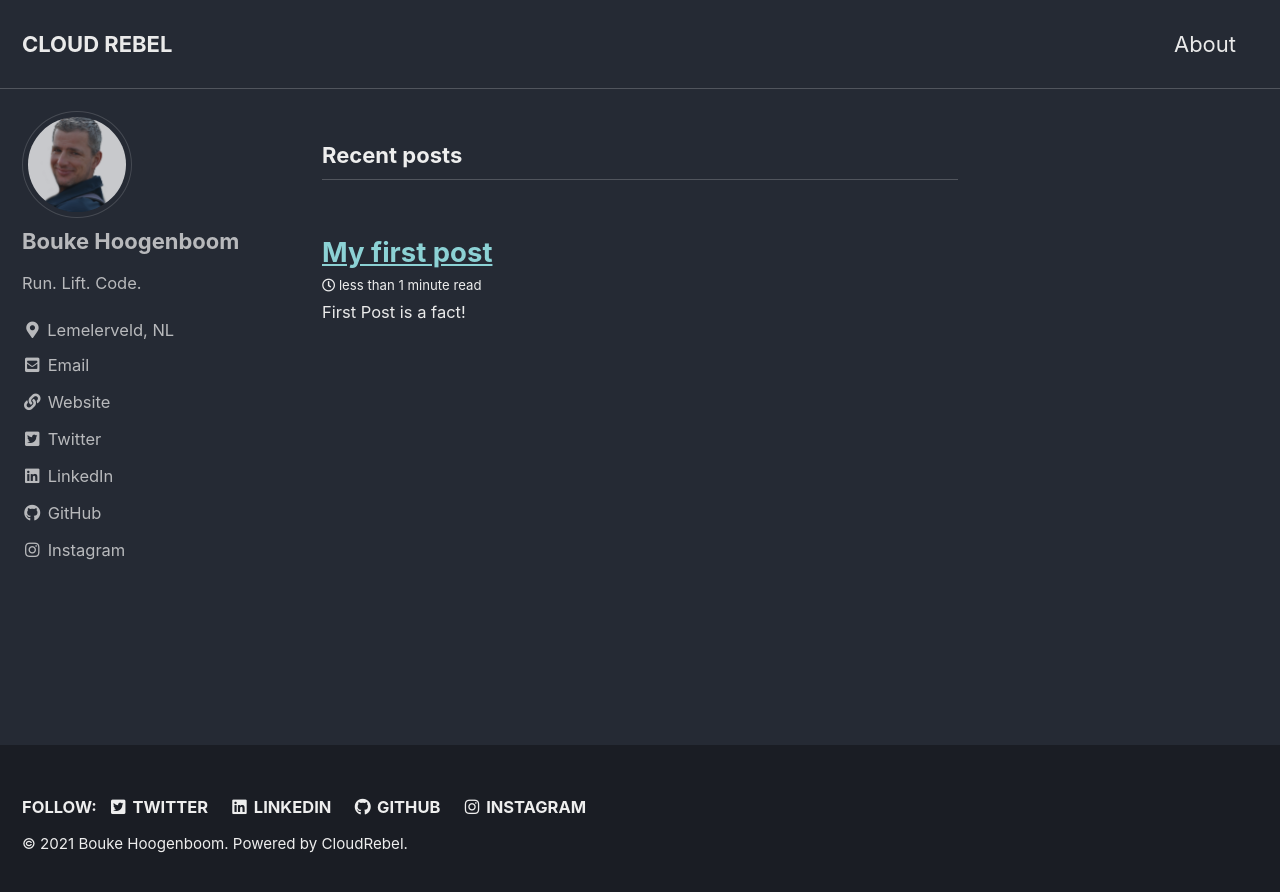
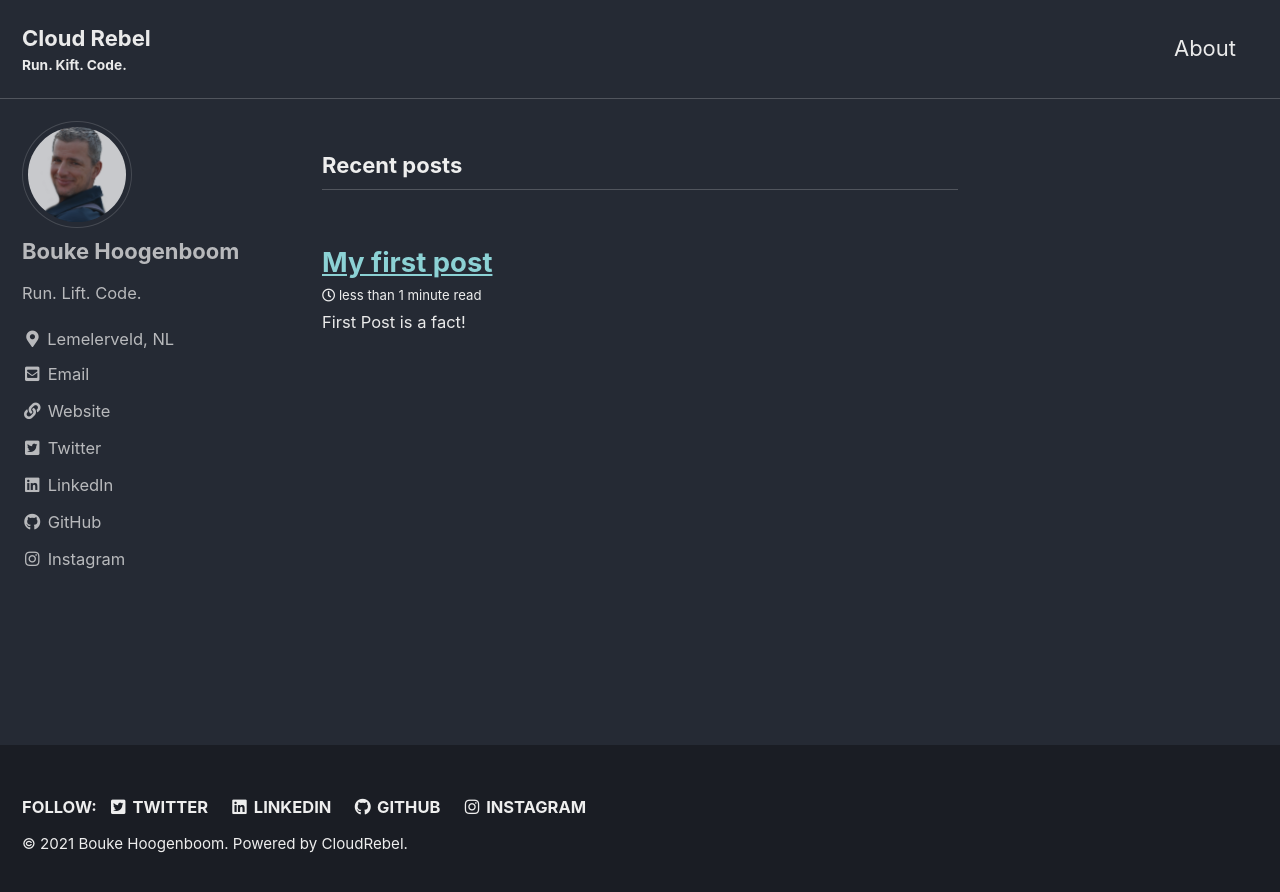
Before and after one commit to bhoogenboom/bhoogenboom.github.io, a Jekyll site: the page built from index.html, in a window 1280 px wide. Shown: the top 892 px of the page. Built offline with Jekyll 4.4.1, drawn with Linux system fonts in a browser that asks for light colours; cached includes are drawn as plain includes; the list of posts is cut into pages by our own code.

Commit message:
CloudRebel back to normal + add Subtitle

```diff
--- a/_config.yml
+++ b/_config.yml
@@ -16,9 +16,9 @@ minimal_mistakes_skin    : "dark" # "air", "aqua", "contrast", "dark", "dirt", "
 
 # Site Settings
 locale                   : "en-US"
-title                    : "CLOUD REBEL"
+title                    : "Cloud Rebel"
 title_separator          : "-"
-subtitle                 : # site tagline that appears below site title in masthead
+subtitle                 : "Run. Kift. Code." # site tagline that appears below site title in masthead
 name                     : "Bouke Hoogenboom"
 description              : "Run. Lift. Code."
 url                      : "https://cloudrebel.nl" # the base hostname & protocol for your site e.g. "https://mmistakes.github.io"
```
